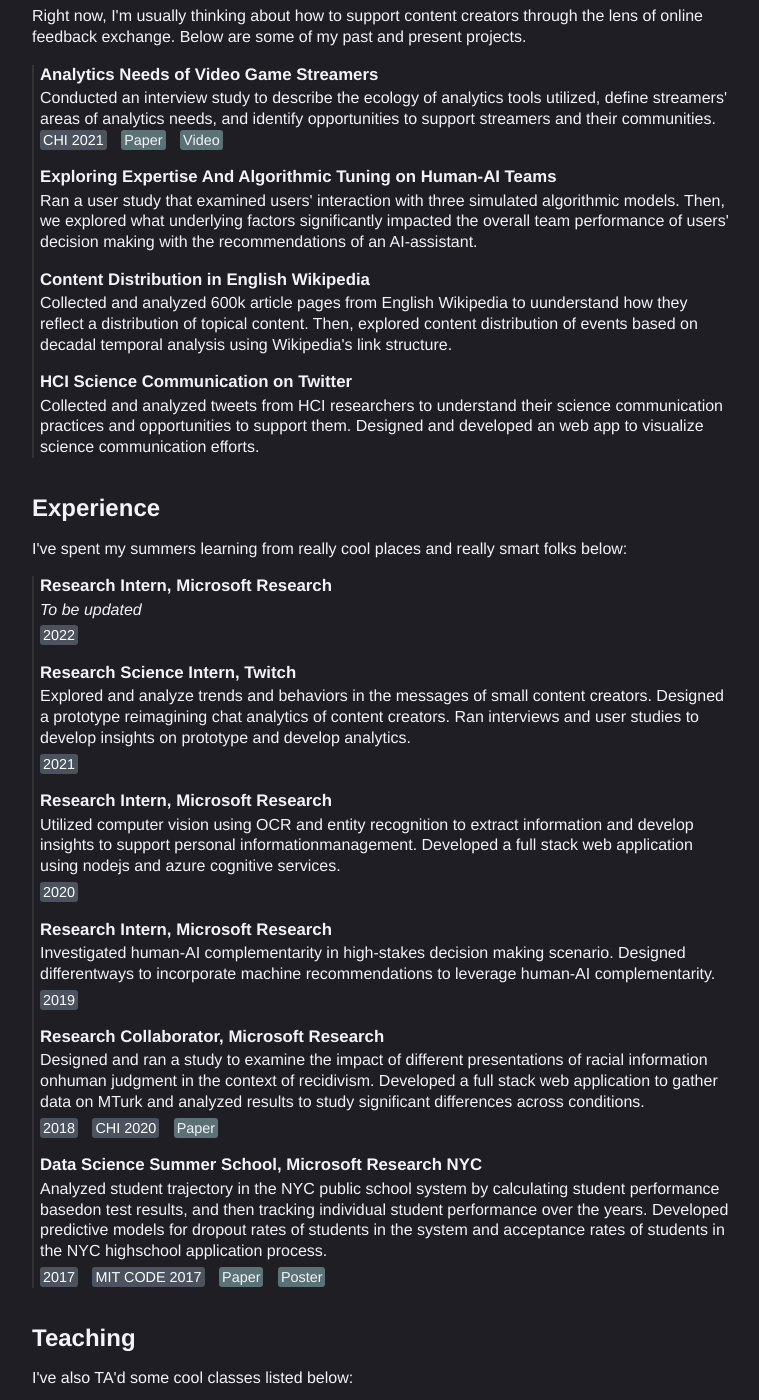
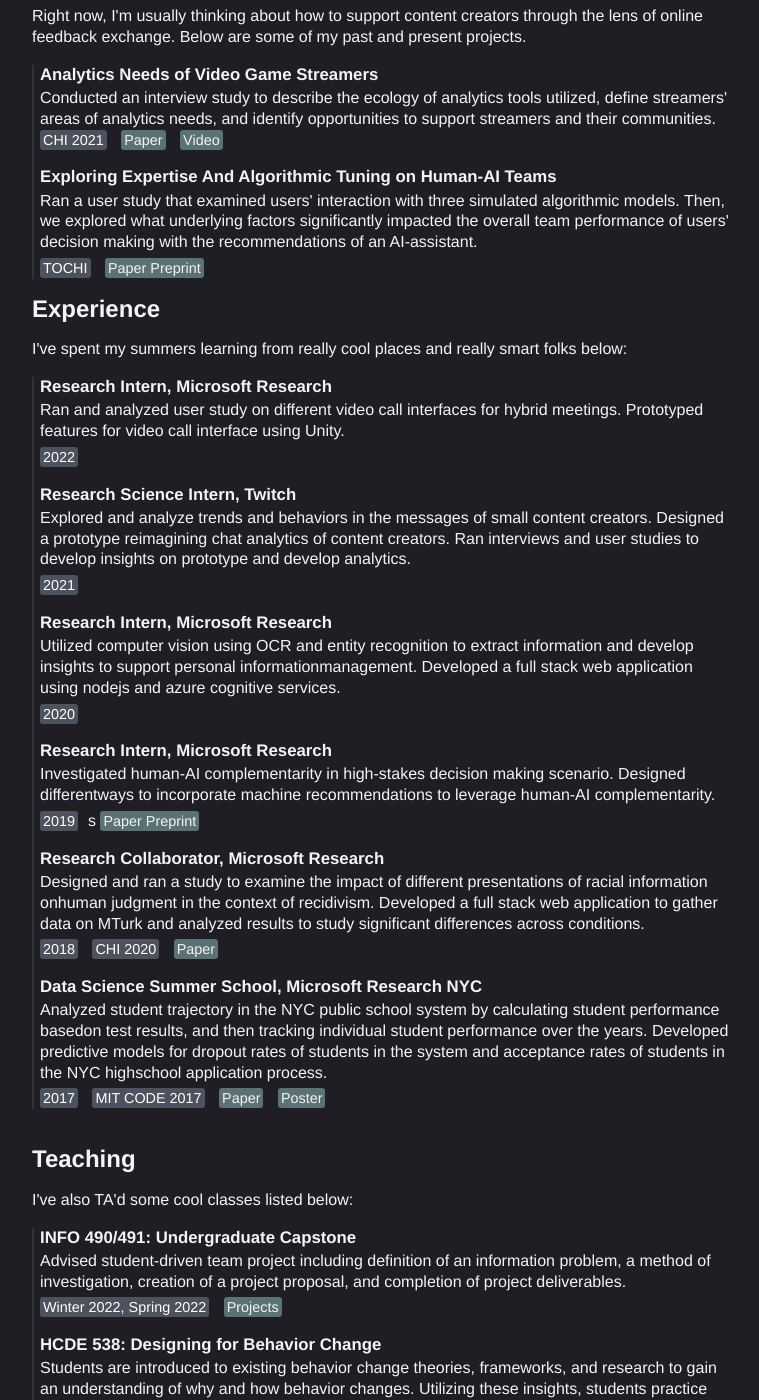
Before and after one commit to kerixyz/temp, a Jekyll site: the page built from index.html, in a window 1280 px wide and 1400 px high, scrolled down 681 px. Shown: the whole window, without its empty margins (258-1017 px from the left). Built offline with Jekyll 4.4.1, drawn with Linux system fonts in a browser that asks for light colours.

Commit message:
update 08182022

```diff
--- a/index.html
+++ b/index.html
@@ -22,20 +22,10 @@ title: Keri Mallari
             <div class="description">
                 Ran a user study that examined users' interaction with three simulated algorithmic models. Then, we explored what underlying factors significantly impacted the overall team performance of users' decision making with the recommendations of an AI-assistant.
             </div>
+            <div class="date">TOCHI</div>
+            <div class="paper"><a href="https://arxiv.org/pdf/2208.07960.pdf">Paper Preprint</a></div>
         </div>
 
-        <div class="project">
-            <h3>Content Distribution in English Wikipedia</h3>
-            <div class="description">
-                Collected and analyzed 600k article pages from English Wikipedia to uunderstand how they reflect a distribution of topical content. Then, explored content distribution of events based on decadal temporal analysis using Wikipedia's link structure.
-            </div>
-        </div>
-
-        <div class="project">
-            <h3>HCI Science Communication on Twitter</h3>
-                Collected and analyzed tweets from HCI researchers to understand their science communication practices and opportunities to support them. Designed and developed an web app to visualize science communication efforts.
-            </div>
-        </div>
         <!-- <div class="project">
             <h3>Empath</h3>
             <div class="description">
@@ -58,7 +48,7 @@ title: Keri Mallari
         <div class="project">
             <h3>Research Intern, Microsoft Research</h3>
             <div class="description">
-            <em>To be updated</em>
+                Ran and analyzed user study on different video call interfaces for hybrid meetings. Prototyped features for video call interface using Unity.
             </div>
             <div class="date">2022</div>
         </div>
@@ -84,7 +74,8 @@ title: Keri Mallari
             <div class="description">
                 Investigated human-AI complementarity in high-stakes decision making scenario. Designed differentways to incorporate machine recommendations to leverage human-AI complementarity.
             </div>
-            <div class="date">2019</div>
+            <div class="date">2019</div>s
+            <div class="paper"><a href="https://arxiv.org/pdf/2208.07960.pdf">Paper Preprint</a></div>
         </div>
 
         <div class="project">
@@ -120,7 +111,7 @@ title: Keri Mallari
         <div class='project'>
             <h3>INFO 490/491: Undergraduate Capstone</h3>
             <div class='description'>
-            <em>To be updated</em>
+                Advised student-driven team project including definition of an information problem, a method of investigation, creation of a project proposal, and completion of project deliverables.
             </div>
             <div class='date'>Winter 2022, Spring 2022</div>
             <div class='paper'><a href='https://ischool.uw.edu/capstone/projects/1?q=&program=informatics&tag=&year=2022'>Projects</a></div>
```
